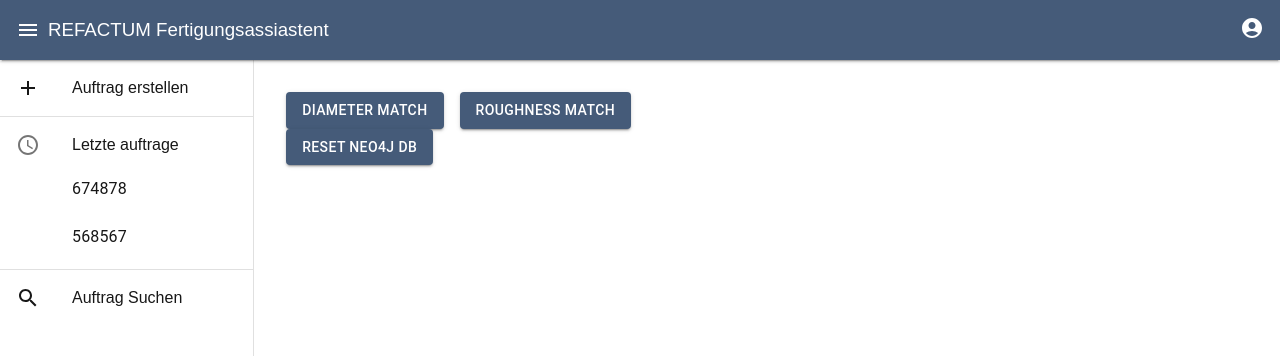
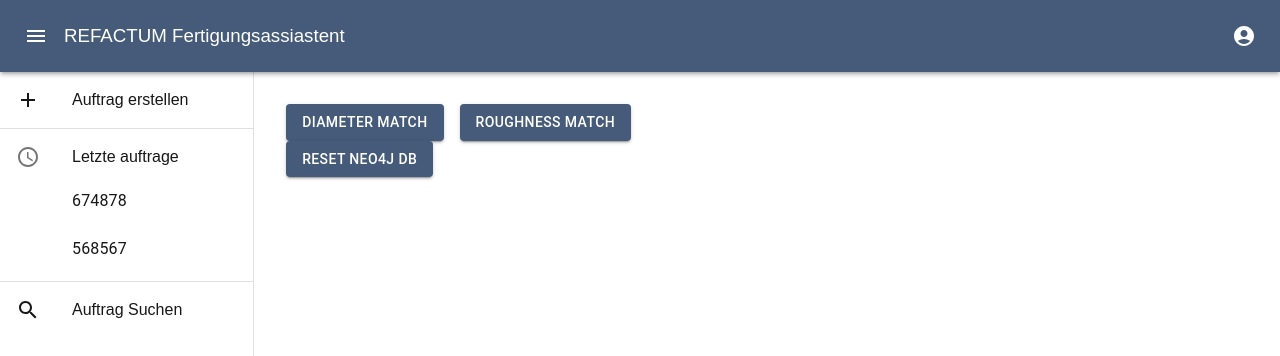
Before and after one commit to AminDaryan/refactum, a Next.js app: page / in a window 1280 px wide. Shown: the top 356 px of the page. Built offline with nearby package versions, Linux system fonts and the light colour scheme.

Commit message:
feat: wip

```diff
--- a/src/app/components/Aside.tsx
+++ b/src/app/components/Aside.tsx
@@ -2,7 +2,7 @@
 import SearchIcon from '@mui/icons-material/Search';
 import AccessTimeIcon from '@mui/icons-material/AccessTime';
 import AddIcon from '@mui/icons-material/Add';
-import { Stack, Divider, Box, List, ListItem, ListItemText, ListItemIcon } from '@mui/material';
+import { Stack, Divider, Box, List, ListItem, ListItemText, ListItemIcon, ListItemButton } from '@mui/material';
 
 interface ListComponentI {
   children: ReactNode;
@@ -10,17 +10,22 @@
 
 const ListComponent: FC<ListComponentI> = ({ children }) => {
   return (
+    <ListItemButton
+      sx={{
+        padding: "1rem",
+      }}
+    >
       <Stack
         direction="row"
         useFlexGap
         sx={{
           alignItems: "center",
-        padding: "1rem",
           gap: "2rem"
         }}
       >
         {children}
       </Stack>
+    </ListItemButton>
   );
 };
 
@@ -30,6 +35,7 @@
       component="aside"
       sx={{
         width: "20rem",
+        zIndex: "10"
       }}
     >
       <Stack
--- a/src/app/components/Header.tsx
+++ b/src/app/components/Header.tsx
@@ -1,5 +1,5 @@
 import React from 'react';
-import { Box, Stack } from '@mui/material';
+import { Box, IconButton, Stack } from '@mui/material';
 import MenuIcon from '@mui/icons-material/Menu';
 import AccountCircleIcon from '@mui/icons-material/AccountCircle';
 
@@ -10,7 +10,7 @@
       sx={{
         bgcolor: "primary.main",
         color: "white",
-        boxShadow: "2"
+        boxShadow: "3"
       }}
     >
       <Stack
@@ -30,12 +30,14 @@
             gap: "0.5rem"
           }}
         >
-          <MenuIcon />
+          <IconButton >
+            <MenuIcon sx={{ color: "white" }} />
+          </IconButton>
           <Box component="h3" sx={{ fontWeight: "normal" }}>REFACTUM Fertigungsassiastent</Box>
         </Stack>
-        <div>
-          <AccountCircleIcon sx={{ width: 24, height: 24 }} />
-        </div>
+        <IconButton >
+          <AccountCircleIcon sx={{ color: "white", width: 24, height: 24 }} />
+        </IconButton>
       </Stack>
     </Box>
   );
```
Lines whose indentation alone changed are shown as unchanged.
